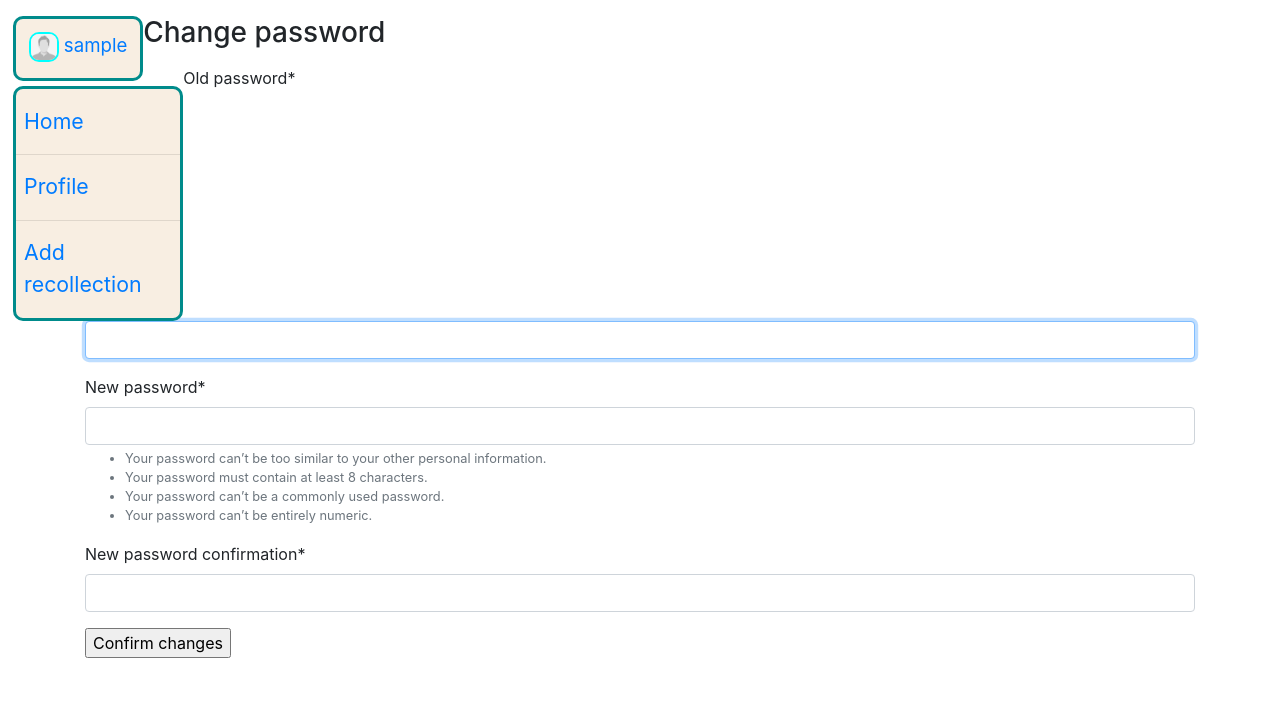
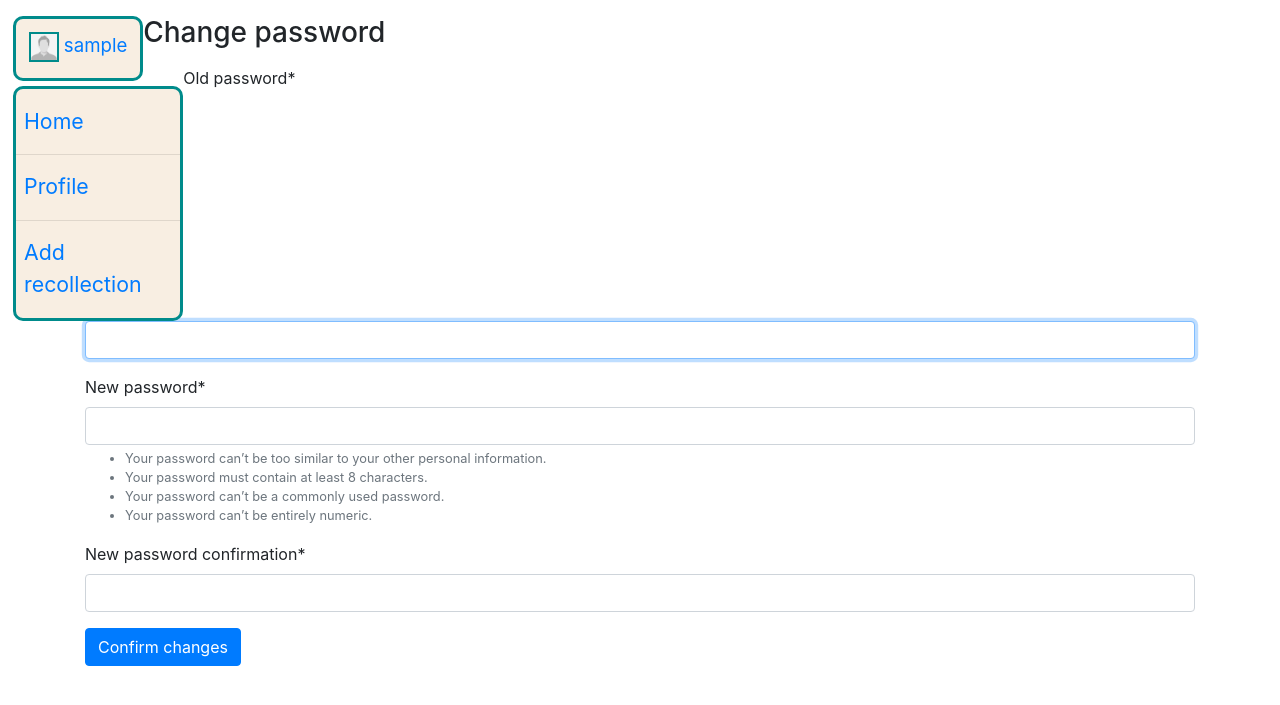
Before and after one commit to Lomank123/places_remember, a Django app: page /change_password/ in a window 1280 px wide. Shown: the part 95-800 px from the top of the page. Run offline with Django 3.2, Linux system fonts and the light colour scheme; the visitor is signed in with stand-in values (Sample User, id 1); parts of the project's set-up code (start-up, migrations or seed data) failed here and were passed over; some libraries are stand-ins or nearby versions.

Commit message:
Design changes and minor improvements
- Moved style code to css file (img and map styles mostly)
- Changed img css code
- Added styled buttons instead of raw links
- Minor changes with buttons
- CSS and JS files are now stored in related folders inside static folder

```diff
--- a/placerem/coreapp/static/placerem/style.css
+++ b/placerem/coreapp/static/placerem/css/style.css
@@ -54,3 +54,42 @@ nav a {
 .add_rec {
 	text-align: center;
 }
+
+.leaflet-map {
+	width: 960px;
+	height: 500px;
+}
+
+.img-default {
+	width: 250px;
+	height: 250px;
+	position: relative;
+}
+.img-default:before {
+  content: " ";
+	position: absolute;
+  height: 100%;
+  width: 100%;
+
+	border-style: solid;
+	border-color: darkcyan;
+	border-width: 2px;
+	background: url("../empty.jpg") left / auto 100% no-repeat;
+}
+
+.img-small {
+	width: 30px;
+	height: 30px;
+	position: relative;
+}
+.img-small:before {
+  content: " ";
+	position: absolute;
+  height: 100%;
+  width: 100%;
+
+	border-style: solid;
+	border-color: darkcyan;
+	border-width: 2px;
+	background: url("../empty.jpg") left / auto 100% no-repeat;
+}
--- a/placerem/coreapp/templates/coreapp/authentication/change_password.html
+++ b/placerem/coreapp/templates/coreapp/authentication/change_password.html
@@ -10,7 +10,7 @@
     <form method="post">
       {% csrf_token %}
       {{ form|crispy }}
-      <input type="submit" value="Confirm changes">
+      <input class="btn btn-primary" type="submit" value="Confirm changes">
     </form>
   </p>
 
--- a/placerem/coreapp/templates/coreapp/authentication/login.html
+++ b/placerem/coreapp/templates/coreapp/authentication/login.html
@@ -20,7 +20,7 @@
       	{% csrf_token %}
       	{{ form|crispy }}
       	<input type="hidden" name="next" value="{{ next }}">
-      	<input type="submit" value="Log in" class="btn btn-primary">
+      	<input class="btn btn-primary" type="submit" value="Log in">
       </form>
     </p>
   {% endif %}
--- a/placerem/coreapp/templates/coreapp/authentication/signup.html
+++ b/placerem/coreapp/templates/coreapp/authentication/signup.html
@@ -10,7 +10,7 @@
     <form method="post" enctype="multipart/form-data">
       {% csrf_token %}
       {{ form|crispy }}
-      <button type="submit" class="btn btn-primary">Sign up</button>
+      <button class="btn btn-primary" type="submit">Sign up</button>
     </form>
   </p>
 
--- a/placerem/coreapp/templates/coreapp/confirmation/recollection_confirm_delete.html
+++ b/placerem/coreapp/templates/coreapp/confirmation/recollection_confirm_delete.html
@@ -9,7 +9,7 @@
 
 	<form method="post">
 		{% csrf_token %}
-		<input type="submit" value="Delete">
+		<input type="submit" class="btn btn-primary" value="Delete">
 	</form>
 
 {% endblock %}
--- a/placerem/coreapp/templates/coreapp/home.html
+++ b/placerem/coreapp/templates/coreapp/home.html
@@ -1,5 +1,4 @@
 {% extends 'layout/basic.html' %}
-{% load static %}
 
 {% block title %}Home page{% endblock title %}
 
--- a/placerem/coreapp/templates/coreapp/rec_add_edit.html
+++ b/placerem/coreapp/templates/coreapp/rec_add_edit.html
@@ -6,7 +6,7 @@
 {% block title %}Add or edit recollection{% endblock title %}
 
 {% block content %}
-  <div id="recmap" style="width: 960px; height: 500px"></div>
+  <div class="leaflet-map" id="recmap"></div>
 
   <p>
     <form id="rec_form" method="POST">
@@ -17,7 +17,7 @@
   </p>
 
   <script type="module">
-    import { getCookie } from "{% static 'placerem/get_cookie.js' %}"
+    import { getCookie } from "{% static 'placerem/js/get_cookie.js' %}"
 
     // Configuring map
     var map = L.map('recmap').setView([0, 0], 1);
--- a/placerem/coreapp/templates/layout/basic.html
+++ b/placerem/coreapp/templates/layout/basic.html
@@ -9,7 +9,7 @@
     <meta name="viewport" content="width=device-width, initial-scale=1, shrink-to-fit=no">
 
     <!-- Static files -->
-		<link rel="stylesheet" type="text/css" href="{% static 'placerem/style.css' %}">
+		<link rel="stylesheet" type="text/css" href="{% static 'placerem/css/style.css' %}">
     <!-- Bootstrap CSS -->
     <link rel="stylesheet" href="https://maxcdn.bootstrapcdn.com/bootstrap/4.0.0/css/bootstrap.min.css" integrity="sha384-Gn5384xqQ1aoWXA+058RXPxPg6fy4IWvTNh0E263XmFcJlSAwiGgFAW/dAiS6JXm" crossorigin="anonymous">
 		<!-- leaflet CSS -->
@@ -43,7 +43,7 @@
     	{% if user.is_authenticated %}
     		<div class="profile_box">
     		  <p>
-    		  	<img class="user_photo" src="{{ user.photo|thumbnail_url:'small' }}" onerror="this.onerror=null;this.src='{% static 'placerem/empty.jpg' %}';" style="border-style: solid; border-radius: 10px; border-color: aqua; border-width: 2px; width: 30px; height: 30px;">
+    		  	<img class="img-small" src="{{ user.photo|thumbnail_url:'small' }}">
     		  	<a href="{% url 'profile' user.pk %}">{{ user.username|truncatechars:10 }}</a>
     		  </p>
     		</div>
```
Also changed, not shown: placerem/coreapp/templates/coreapp/profile.html (+15 -9 lines), placerem/coreapp/templates/coreapp/profile_edit.html (+4 -8 lines), placerem/coreapp/templates/coreapp/rec_detail.html (+3 -10 lines), placerem/coreapp/static/placerem/js/get_cookie.js (renamed from placerem/coreapp/static/placerem/get_cookie.js).
